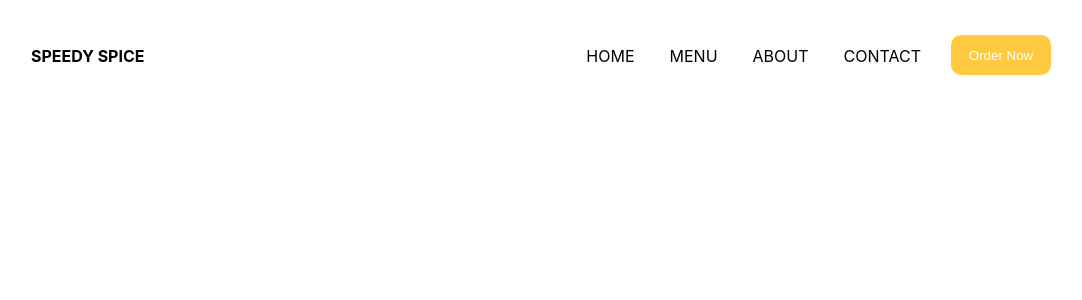
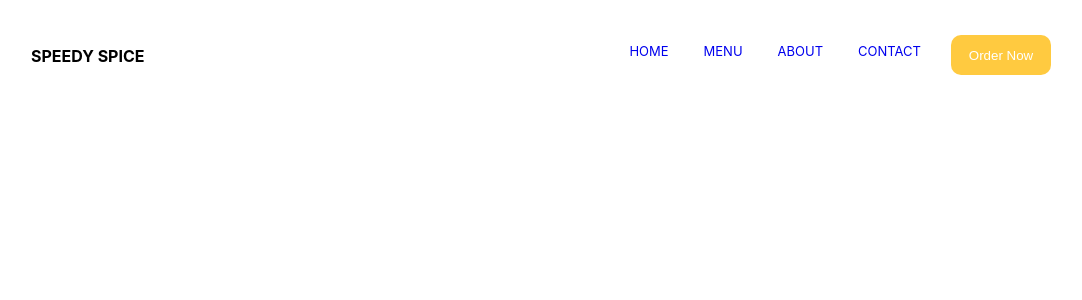
Before and after one commit to Dilkashpeshimam18/pizzaInn-website-react, a React (Create React App) app: page / in a window 1280 px wide. Shown: the top 300 px of the page, without its empty margins (69-1151 px from the left). Built offline with nearby package versions, Linux system fonts and the light colour scheme.

Commit message:
added routes in header using react-router-dom

```diff
--- a/package.json
+++ b/package.json
@@ -8,6 +8,8 @@
     "@testing-library/user-event": "^13.5.0",
     "react": "^18.2.0",
     "react-dom": "^18.2.0",
+    "react-router": "^6.4.3",
+    "react-router-dom": "^6.4.3",
     "react-scripts": "5.0.1",
     "web-vitals": "^2.1.4"
   },
--- a/src/App.js
+++ b/src/App.js
@@ -1,11 +1,21 @@
 import React from 'react';
 import './App.css';
+import { Routes, Route } from 'react-router-dom'
 import Home from './components/Home/Home';
+import Menu from './components/Menu/Menu';
+import About from './components/About/About';
+import Contact from './components/Contact/Contact';
 
 function App() {
   return (
     <div className="app">
-   <Home />
+      <Routes>
+        <Route path='/' element={<Home />} />
+        <Route path='/menu' element={<Menu />} />
+        <Route path='/about' element={<About />} />
+        <Route path='/contact' element={<Contact />} />
+      </Routes>
+
     </div>
   );
 }
--- a/src/components/About/About.js
+++ b/src/components/About/About.js
@@ -0,0 +1,9 @@
+import React from 'react'
+
+const About = () => {
+  return (
+    <div>About</div>
+  )
+}
+
+export default About
--- a/src/components/Contact/Contact.js
+++ b/src/components/Contact/Contact.js
@@ -0,0 +1,9 @@
+import React from 'react'
+
+const Contact = () => {
+  return (
+    <div>Contact</div>
+  )
+}
+
+export default Contact
--- a/src/components/Header/Header.css
+++ b/src/components/Header/Header.css
@@ -16,6 +16,10 @@
     cursor: pointer;
     margin-right: 10px;
     padding: 5px;
+    font-size: 13px;
+}
+.navLink:hover{
+    color: #ffca40;
 }
 .navLink__container{
     padding: 5px;
--- a/src/components/Header/Header.js
+++ b/src/components/Header/Header.js
@@ -1,5 +1,6 @@
 import React from 'react'
 import './Header.css'
+import { Link } from 'react-router-dom'
 const Header = () => {
     return (
         <div className='header'>
@@ -8,19 +9,19 @@ const Header = () => {
             </div>
             <div className='header__right'>
                 <div className='navLink__container'>
-                    <p className='navLink'>HOME</p>
+                  <Link to='/'  style={{ textDecoration: 'none' }}> <p className='navLink'>HOME</p></Link>
                 </div>
                 <div className='navLink__container'>
-                    <p className='navLink'>MENU</p>
+                    <Link to='/menu'  style={{ textDecoration: 'none' }}><p className='navLink'>MENU</p></Link>
                 </div>
                 <div className='navLink__container'>
-                    <p className='navLink'>ABOUT</p>
+                    <Link to='/about'  style={{ textDecoration: 'none' }}><p className='navLink'>ABOUT</p></Link>
                 </div>
                 <div className='navLink__container'>
-                    <p className='navLink'>CONTACT</p>
+                    <Link to='/contact'  style={{ textDecoration: 'none' }}><p className='navLink'>CONTACT</p></Link>
                 </div>
                 <div className='navLink__container button-cotainer'>
-                  <button className='navLink__button'>Order Now</button>
+                  <Link to='/menu'  style={{ textDecoration: 'none' }}><button className='navLink__button'>Order Now</button></Link>
                 </div>
             </div>
 
--- a/src/components/Home/Home.js
+++ b/src/components/Home/Home.js
@@ -5,10 +5,10 @@ import Header from '../Header/Header'
 const Home = () => {
     return (
         <div className='home'>
-          <div className='home-header'>
+          <div className='home__header'>
             <Header />
           </div>
-          <div className='home-main'>
+          <div className='home__main'>
           </div>
         </div>
     )
--- a/src/components/Menu/Menu.js
+++ b/src/components/Menu/Menu.js
@@ -0,0 +1,9 @@
+import React from 'react'
+
+const Menu = () => {
+  return (
+    <div>Menu</div>
+  )
+}
+
+export default Menu
--- a/src/index.js
+++ b/src/index.js
@@ -2,10 +2,14 @@ import React from 'react';
 import ReactDOM from 'react-dom/client';
 import './index.css';
 import App from './App';
+import { BrowserRouter } from 'react-router-dom';
 
 const root = ReactDOM.createRoot(document.getElementById('root'));
 root.render(
-  <React.StrictMode>
-    <App />
-  </React.StrictMode>
+  <BrowserRouter>
+    <React.StrictMode>
+      <App />
+    </React.StrictMode>
+  </BrowserRouter>
+
 );
```
Also changed, not shown: 1 other file (tests, documents, lock files or other folders).
